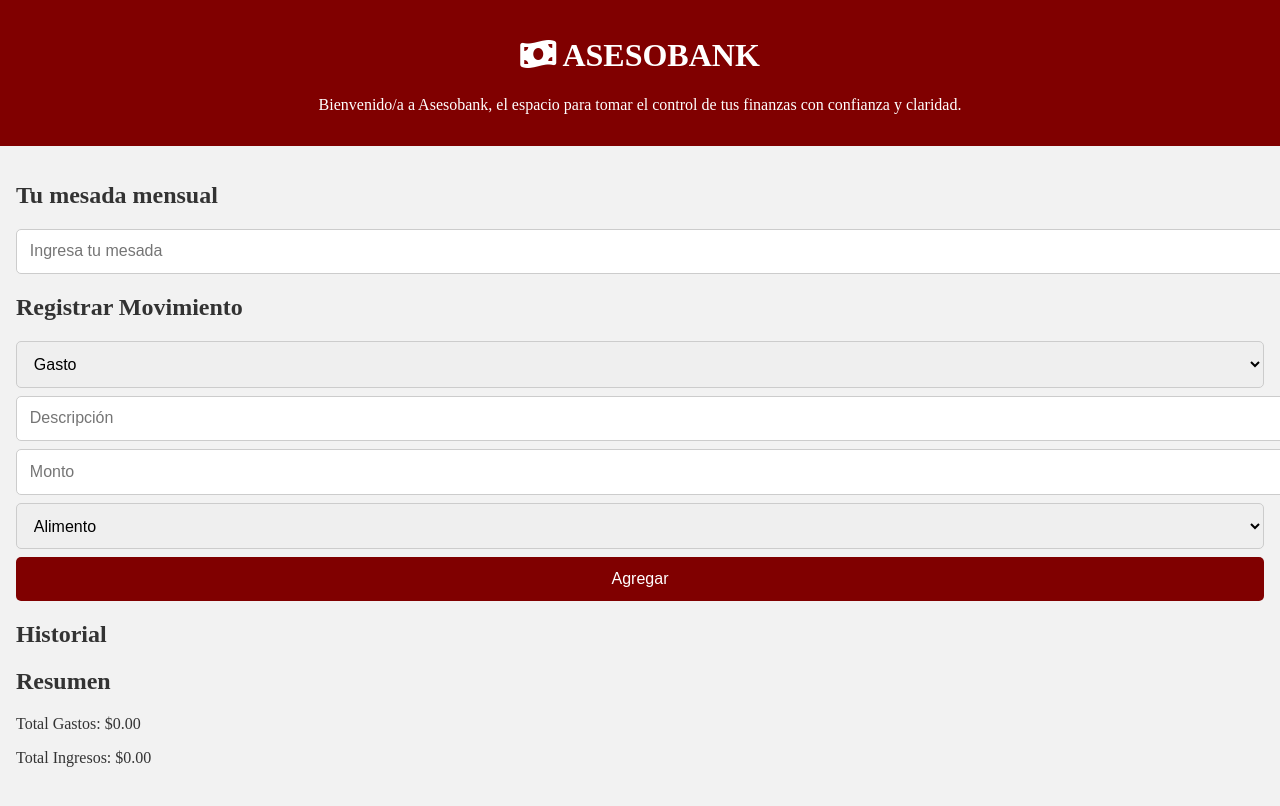
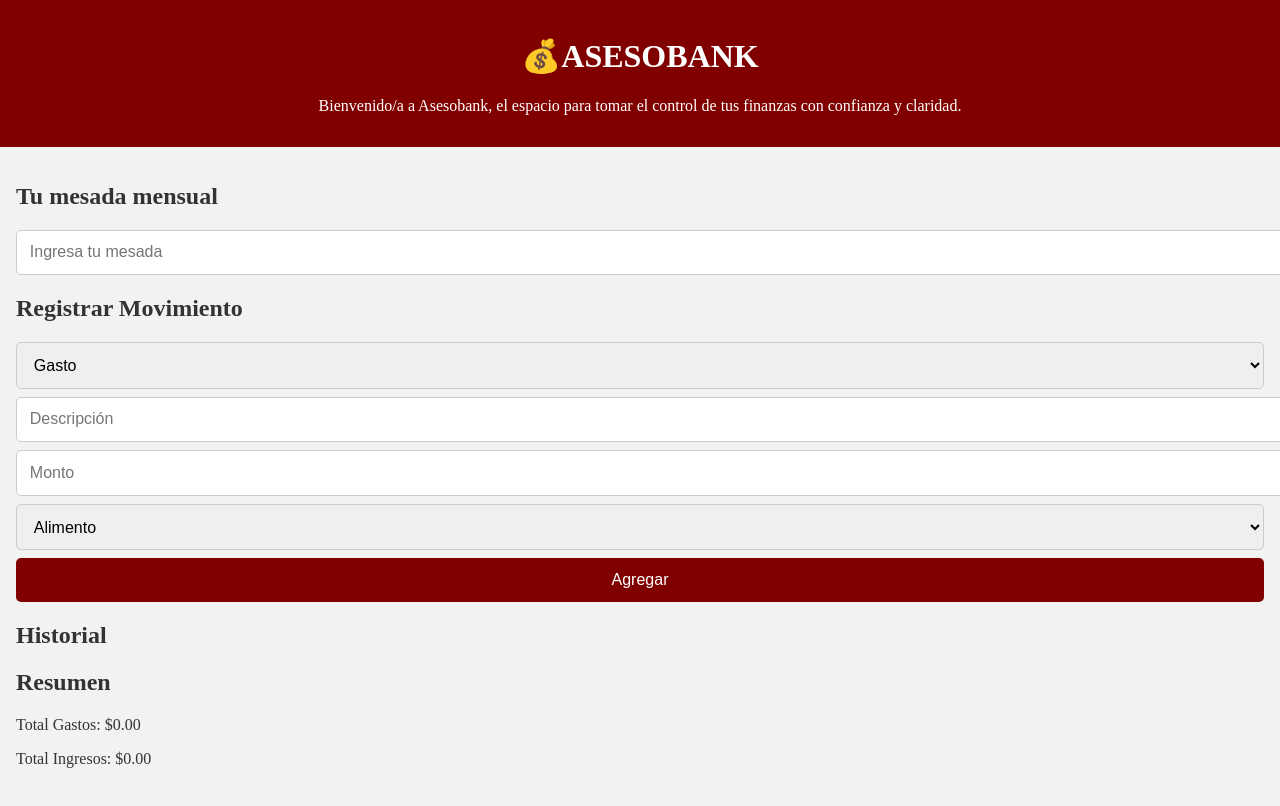
Before and after one commit to K3I5Y/Asesobank, a plain HTML site: page index.html in a window 1280 px wide. Shown: the top 806 px of the page. Drawn offline with nearby package versions, Linux system fonts and the light colour scheme.

Commit message:
Update index.html

```diff
--- a/index.html
+++ b/index.html
@@ -16,7 +16,7 @@
 </head>
 <body>
   <header>
-    <h1><i class="fas fa-money-bill-wave"></i> ASESOBANK</h1>
+    <h1> 💰ASESOBANK</h1>
     <p>Bienvenido/a a Asesobank, el espacio para tomar el control de tus finanzas con confianza y claridad.</p>
   </header>
 
```
